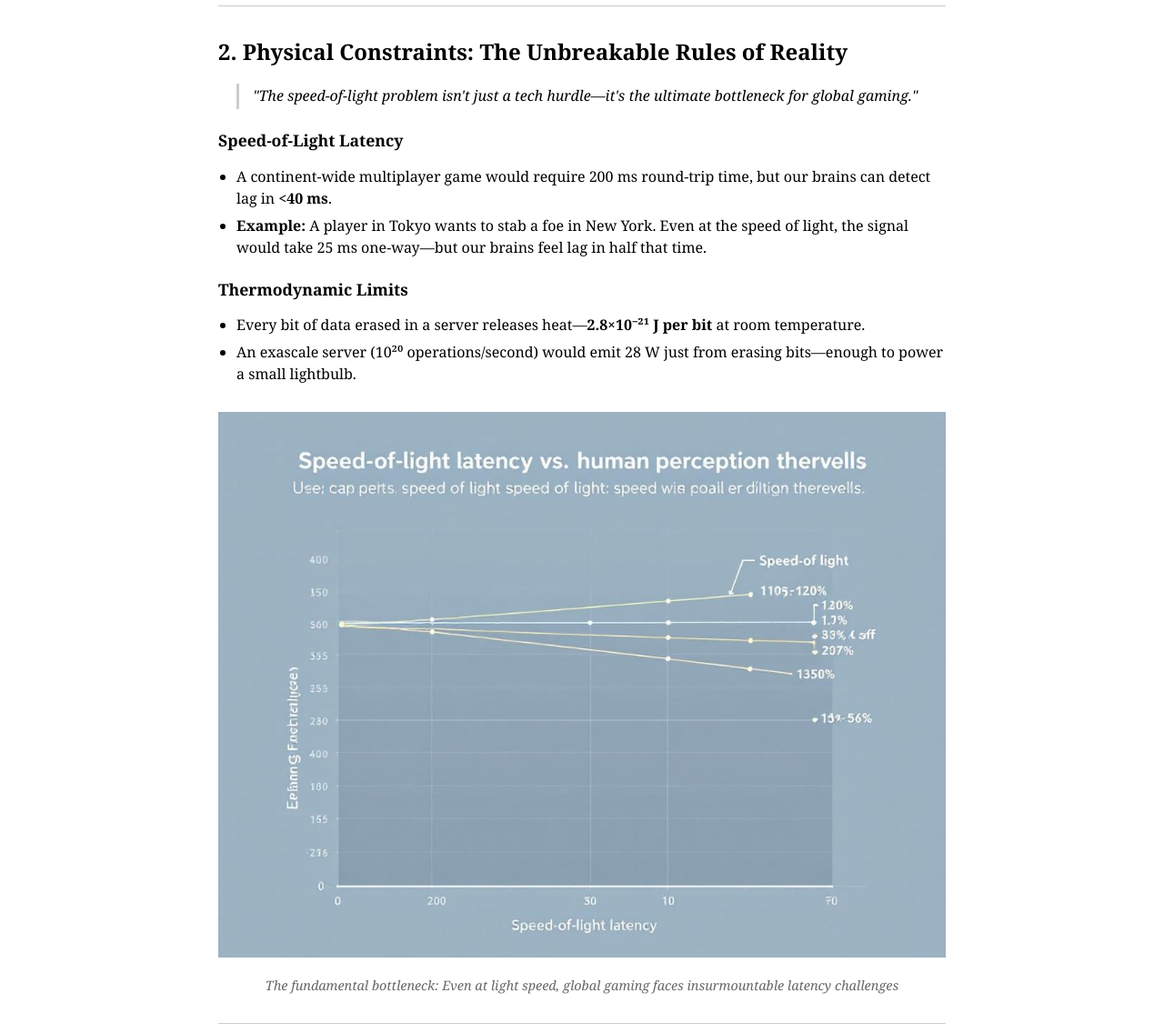
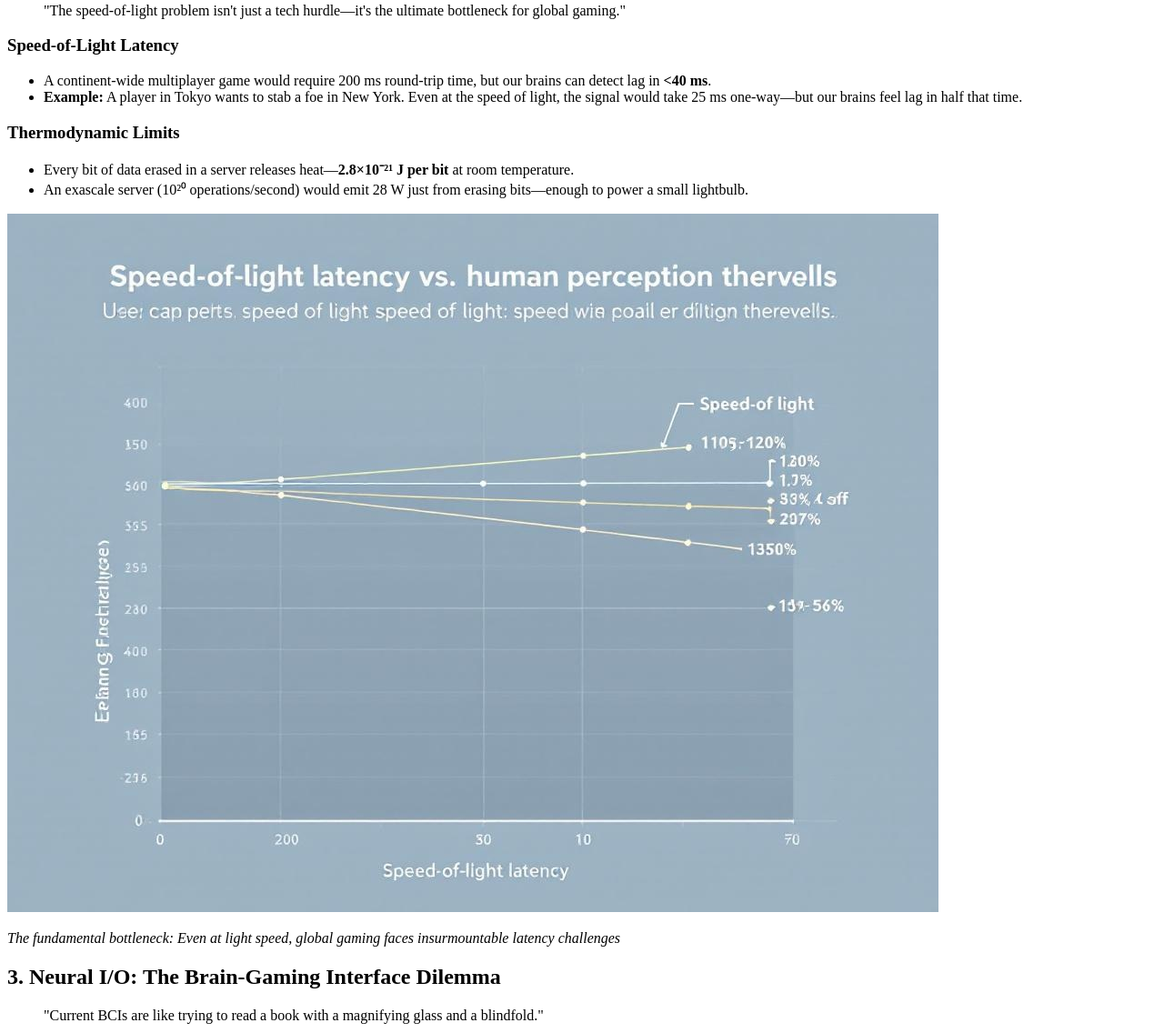
Before and after one commit to stix26/gaming-future-roadmap, a plain HTML site: page index.html in a window 1280 px wide. Shown: the part 1176-2312 px from the top of the page at 91% size. Drawn offline with Linux system fonts and the light colour scheme.

Commit message:
Update to Medium-import compatible version with all sections

```diff
--- a/index.html
+++ b/index.html
@@ -4,113 +4,17 @@
     <meta charset="UTF-8">
     <meta name="viewport" content="width=device-width, initial-scale=1.0">
     <title>The Future of Gaming: A Centennial Tech Roadmap</title>
-    <style>
-        body {
-            font-family: 'Georgia', 'Times New Roman', serif;
-            line-height: 1.7;
-            color: #000;
-            max-width: 800px;
-            margin: 0 auto;
-            padding: 20px;
-        }
-
-        h1 {
-            font-size: 2.2rem;
-            font-weight: 700;
-            margin-bottom: 10px;
-            margin-top: 0;
-            color: #000;
-            line-height: 1.2;
-        }
-
-        h2 {
-            font-size: 1.5rem;
-            color: #000;
-            margin: 30px 0 15px 0;
-        }
-
-        h3 {
-            font-size: 1.1rem;
-            color: #000;
-            margin: 20px 0 10px 0;
-            font-weight: 600;
-        }
-
-        p {
-            margin-bottom: 12px;
-            font-size: 1rem;
-            line-height: 1.6;
-        }
-
-        blockquote {
-            font-style: italic;
-            font-size: 1rem;
-            color: #000;
-            margin: 15px 0 20px 20px;
-            padding-left: 15px;
-            border-left: 3px solid #ccc;
-        }
-
-        ul {
-            margin: 12px 0;
-            padding-left: 20px;
-        }
-
-        li {
-            margin-bottom: 6px;
-            font-size: 1rem;
-            line-height: 1.5;
-        }
-
-        strong {
-            font-weight: 600;
-        }
-
-        .image-container {
-            text-align: center;
-            margin: 30px 0;
-        }
-
-        .article-image {
-            max-width: 100%;
-            height: auto;
-        }
-
-        .image-caption {
-            font-style: italic;
-            color: #666;
-            margin-top: 10px;
-            font-size: 0.9rem;
-        }
-
-        .footer {
-            padding: 25px;
-            text-align: center;
-            font-size: 0.9rem;
-            margin-top: 30px;
-        }
-
-        .section-divider {
-            height: 1px;
-            background: #ccc;
-            margin: 25px 0;
-        }
-    </style>
 </head>
 <body>
     <h1>The Future of Gaming: A Centennial Tech Roadmap from Shared Hallucinations to Planetary Play</h1>
     <p><em>A Data-Driven Forecast Grounded in Physics, Ethics, and the Limits of Human Computation</em></p>
 
-    <div class="image-container">
-        <img src="hero-brain-computer-interface.jpeg" alt="Futuristic Brain-Computer Interface" class="article-image">
-        <p class="image-caption">The future of gaming: Neural pathways connecting human consciousness to shared digital realities</p>
-    </div>
+    <img src="hero-brain-computer-interface.jpeg" alt="Futuristic Brain-Computer Interface" style="max-width: 100%; height: auto;">
+    <p><em>The future of gaming: Neural pathways connecting human consciousness to shared digital realities</em></p>
 
     <h2>1. The Paradox of Immersive Gaming: Why the Future Is Bounded by Physics</h2>
     <p>What if gaming in 2120 isn't about better graphics, but overcoming physics entirely? The next century of gaming will be defined not by escapism, but by conquering the limits set by light speed, thermodynamics, and human neurobiology.</p>
     <p>This article isn't speculative—it's a roadmap grounded in peer-reviewed science, from the speed-of-light latency wall to the Landauer limit of computation. We'll explore how gaming might evolve through three eras: the 2030s (foundations), the 2050s (integration), and the 2120s (shared hallucinations).</p>
-
-    <div class="section-divider"></div>
 
     <h2>2. Physical Constraints: The Unbreakable Rules of Reality</h2>
     <blockquote>
@@ -129,12 +33,8 @@
         <li>An exascale server (10²⁰ operations/second) would emit 28 W just from erasing bits—enough to power a small lightbulb.</li>
     </ul>
 
-    <div class="image-container">
-        <img src="speed-of-light-latency-infographic.jpeg" alt="Speed of Light Latency vs Human Perception" class="article-image">
-        <p class="image-caption">The fundamental bottleneck: Even at light speed, global gaming faces insurmountable latency challenges</p>
-    </div>
-
-    <div class="section-divider"></div>
+    <img src="speed-of-light-latency-infographic.jpeg" alt="Speed of Light Latency vs Human Perception" style="max-width: 100%; height: auto;">
+    <p><em>The fundamental bottleneck: Even at light speed, global gaming faces insurmountable latency challenges</em></p>
 
     <h2>3. Neural I/O: The Brain-Gaming Interface Dilemma</h2>
     <blockquote>
@@ -153,8 +53,6 @@
         <li><strong>Latency?</strong> &lt;100 ms total loop, ideally 20 ms for instantaneous actions.</li>
     </ul>
 
-    <div class="section-divider"></div>
-
     <h2>4. Light-Field & Matter Displays: Beyond VR/AR</h2>
     <blockquote>
         "Imagine a game where every pixel is in the air, not on a screen."
@@ -171,8 +69,6 @@
         <li>Combining AI with optical holograms could create "neural movies" directly to the visual cortex, bypassing screens entirely.</li>
     </ul>
 
-    <div class="section-divider"></div>
-
     <h2>5. Compute Beyond CMOS: The Superconducting Revolution</h2>
     <blockquote>
         "If we could build a gaming server that runs on 10⁻¹⁹ J per bit, the future would be cheaper than coal."
@@ -184,17 +80,11 @@
         <li><strong>Example:</strong> A 10⁷ improvement in compute efficiency by 2120 could enable real-time quantum simulations of entire cities.</li>
     </ul>
 
-    <div class="image-container">
-        <img src="rd-milestones-timeline-2030-2120.jpeg" alt="R&D Milestones Timeline: 2030-2120" class="article-image">
-        <p class="image-caption">The century-long roadmap: From neural interface safety to shared hallucinations</p>
-    </div>
+    <img src="rd-milestones-timeline-2030-2120.jpeg" alt="R&D Milestones Timeline: 2030-2120" style="max-width: 100%; height: auto;">
+    <p><em>The century-long roadmap: From neural interface safety to shared hallucinations</em></p>
 
-    <div class="image-container">
-        <img src="compute-efficiency-latency-comparison.jpeg" alt="Compute Efficiency & Latency Comparison" class="article-image">
-        <p class="image-caption">Breaking the energy barrier: Adiabatic logic vs. current CMOS, with projected latency improvements</p>
-    </div>
-
-    <div class="section-divider"></div>
+    <img src="compute-efficiency-latency-comparison.jpeg" alt="Compute Efficiency & Latency Comparison" style="max-width: 100%; height: auto;">
+    <p><em>Breaking the energy barrier: Adiabatic logic vs. current CMOS, with projected latency improvements</em></p>
 
     <h2>6. Networking for Planet-Scale Play</h2>
     <blockquote>
@@ -206,8 +96,6 @@
         <li>Split a game world into local regions for tight interactions, with predictive models handling global events.</li>
         <li><strong>Example:</strong> A Tokyo player slashes a sword in London—if the game server can predict it, lag is masked.</li>
     </ul>
-
-    <div class="section-divider"></div>
 
     <h2>7. Simulation & Rendering: Bridging Physics and Perception</h2>
     <blockquote>
@@ -224,8 +112,6 @@
         <li>Foveated rendering could save <strong>&gt;10× compute power</strong> by focusing detail only where a player's eyes are.</li>
     </ul>
 
-    <div class="section-divider"></div>
-
     <h2>8. AI-Native NPCs: The Moral and Technical Dilemma</h2>
     <blockquote>
         "If NPCs have verifiable minds, do they deserve rights?"
@@ -241,8 +127,6 @@
         <li>A 2055 AI might pass a restricted Turing test, but if it lacks true consciousness, is it ethical to treat it as a being?</li>
     </ul>
 
-    <div class="section-divider"></div>
-
     <h2>9. The Stepwise R&D Path: From 2030s to 2120</h2>
     <h3>Research & Development Timeline</h3>
     <ul>
@@ -250,8 +134,6 @@
         <li><strong>2050s:</strong> Commercial BCIs, retinal projection, and NPCs passing basic Turing tests.</li>
         <li><strong>2120s:</strong> "Shared hallucinations" indistinguishable from reality—with FDA approval for neural interfaces, not just games.</li>
     </ul>
-
-    <div class="section-divider"></div>
 
     <h2>10. The Risks: Why the Future Might Never Arrive</h2>
     <blockquote>
@@ -277,10 +159,6 @@
     <h3>Your Next Step</h3>
     <p>If you're a developer, investor, or policymaker—comment below with your vision for the gaming century. What risks would you prioritize? What tech should we fund first?</p>
 
-    <div class="footer">
-        <p><em>This article represents a synthesis of current research and speculative forecasting. All scientific claims are grounded in peer-reviewed literature and current technological limitations.</em></p>
-        <p style="margin-top: 20px;"><strong>View this article on GitHub:</strong> <a href="https://github.com/stix26/gaming-future-roadmap" target="_blank">https://github.com/stix26/gaming-future-roadmap</a></p>
-    </div>
+    <p><em>This article represents a synthesis of current research and speculative forecasting. All scientific claims are grounded in peer-reviewed literature and current technological limitations.</em></p>
 </body>
 </html>
-<!-- Force refresh -->
```
